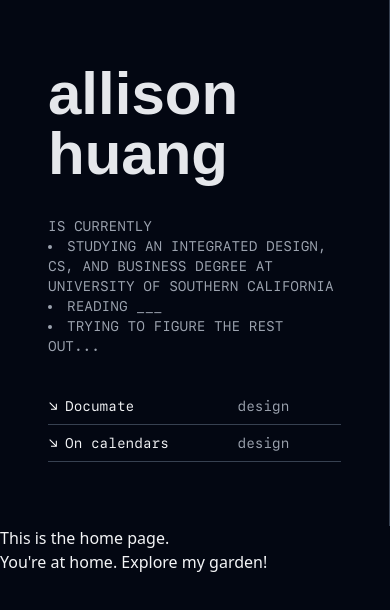
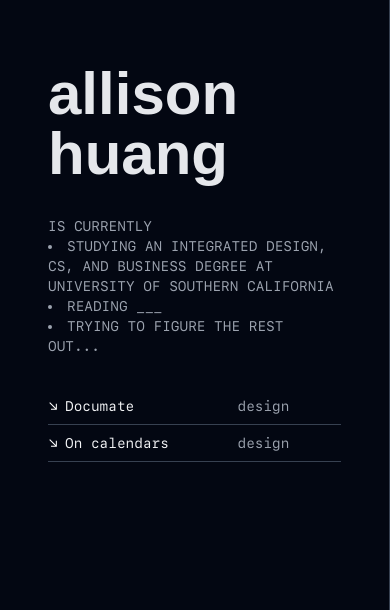
Before and after one commit to acyhuang/www.acyhuang, a React (Create React App) app: page / in a window 390 px wide. Shown: the top 610 px of the page. Built offline with nearby package versions, Linux system fonts and the light colour scheme; a web font is replaced by a local one.

Commit message:
Fixed sidebar

```diff
--- a/src/App.js
+++ b/src/App.js
@@ -7,12 +7,12 @@ import Sidebar from './components/sidebar';
 
 function App() {
   return (
-    <div className="bg-gray-950 text-gray-100 h-screen">
-      <div className="inline md:flex h-screen">
-        <div className="max-w-full md:max-w-sm px-12 py-16 border-r border-0 border-gray-700">
+    <div className="bg-gray-950 text-gray-100 fixed">
+      <div className="inline md:flex">
+        <div className="max-w-full md:max-w-sm px-12 py-16 border-r border-0 border-gray-700 h-screen overflow-hidden">
           <Sidebar />
         </div>
-        <div className="">
+        <div className="overflow-y-scroll h-screen">
           <Outlet />
         </div>
       </div>
```
